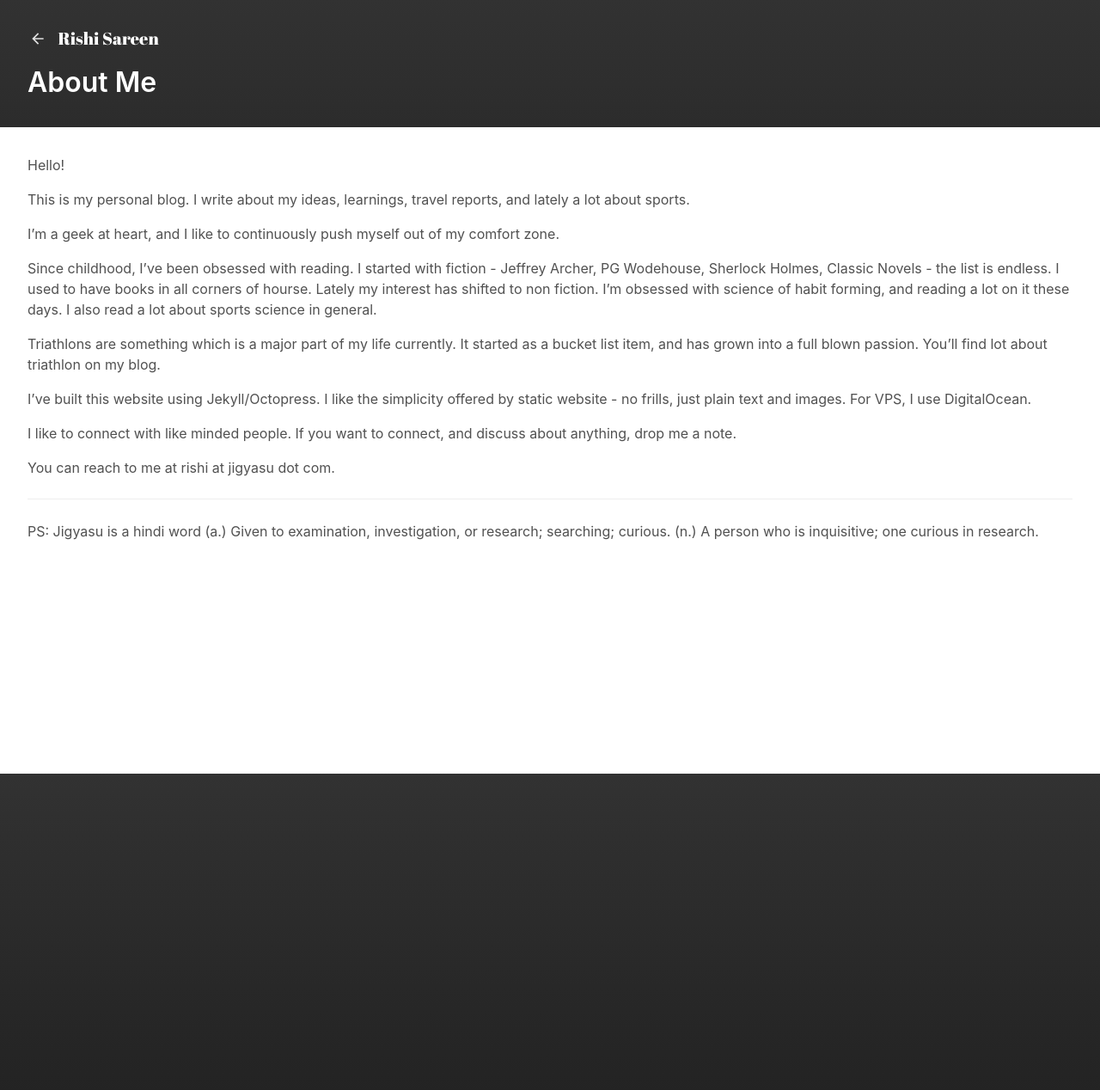
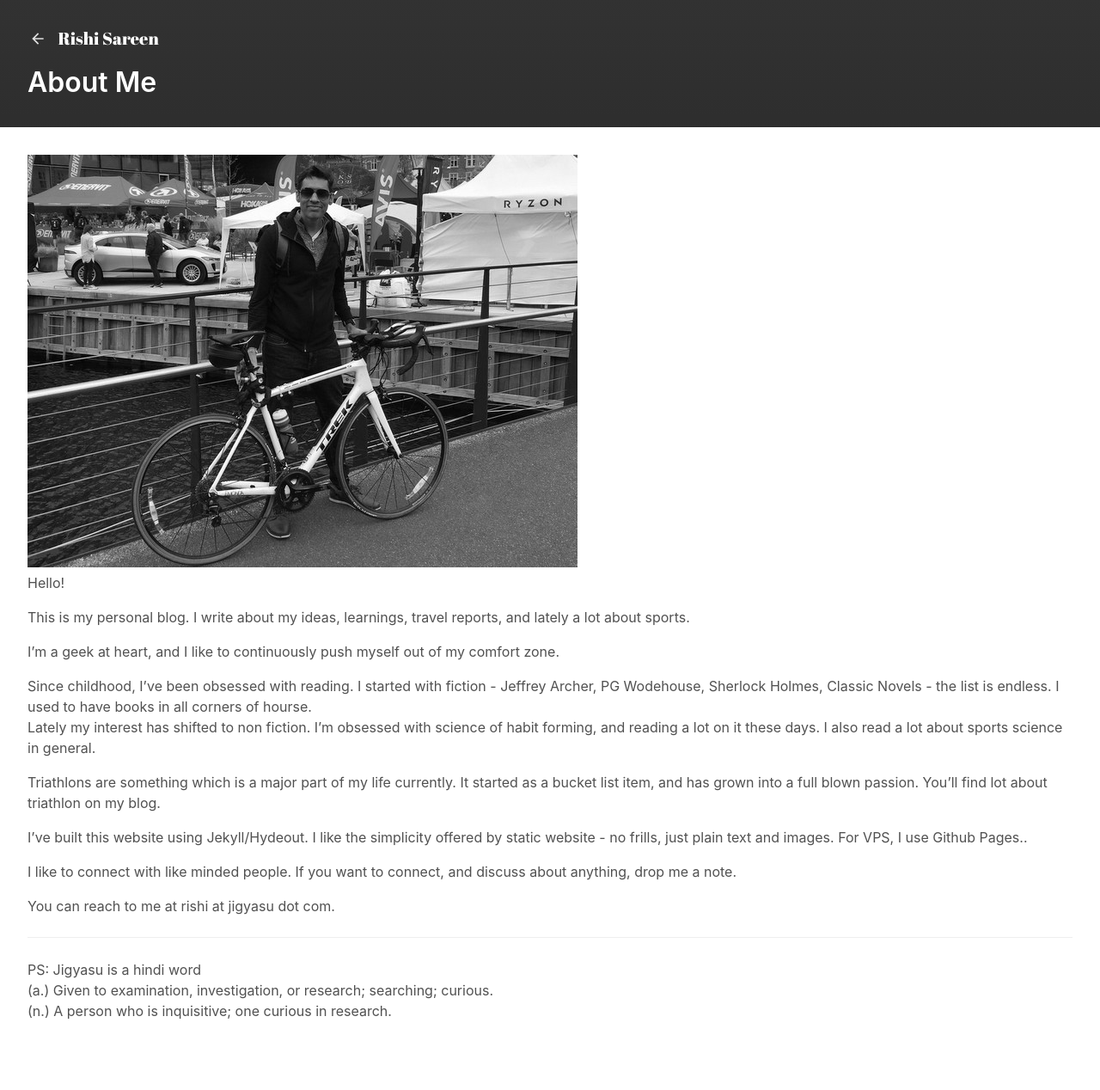
Before and after one commit to rishisareen/rishisareen-old.github.io, a Jekyll site: the page built from about.md, in a window 1280 px wide. Shown: the whole page at 86% size. Built offline with Jekyll 4.4.1, drawn with Linux system fonts in a browser that asks for light colours; before the commit the page ends 900 px from its top, so only the background shows below that.

Commit message:
Made about.me fancy

```diff
--- a/about.md
+++ b/about.md
@@ -3,6 +3,19 @@
 title: About Me
 sidebar_link: true
 ---
+<style>
+    .card {
+        width: 640px;
+        height: 480px;
+        background: url("images/blog-small-back.jpg") no-repeat;
+        display: inline-block;
+    }
+    .card:hover {
+        background: url("images/blog-small-front.jpg") no-repeat;
+    }
+</style>
+
+<div class="card"></div>
 Hello!
 
 This is my personal blog. I write about my ideas, learnings, travel reports, and lately a lot about sports.
@@ -14,7 +27,7 @@
 
 Triathlons are something which is a major part of my life currently. It started as a bucket list item, and has grown into a full blown passion. You'll find lot about triathlon on my blog.
 
-I've built this website using Jekyll/Octopress.  I like the simplicity offered by static website - no frills, just plain text and images. For VPS, I use DigitalOcean.
+I've built this website using Jekyll/Hydeout.  I like the simplicity offered by static website - no frills, just plain text and images. For VPS, I use Github Pages..
 
 I like to connect with like minded people. If you want to connect, and discuss about anything, drop me a note.
 
--- a/index.html
+++ b/index.html
@@ -3,7 +3,6 @@
 title: Home
 ---
 
-<img src="/images/BlogMain.JPG"  width="500" height="500">
 
 <p>You have found Rishi Sareen's blog – welcome! See <a href="/about.html">About</a> to learn more.  </p>
 <p>Explore the <a href="/archive.html">Archives</a> for all that I have to offer here – books review, triathlon race reports, my training approach / how-to, recipes, and more! </p>
```
Also changed, not shown: images/blog-small-back.jpg (added), images/blog-small-front.jpg (added), 7 other files.
